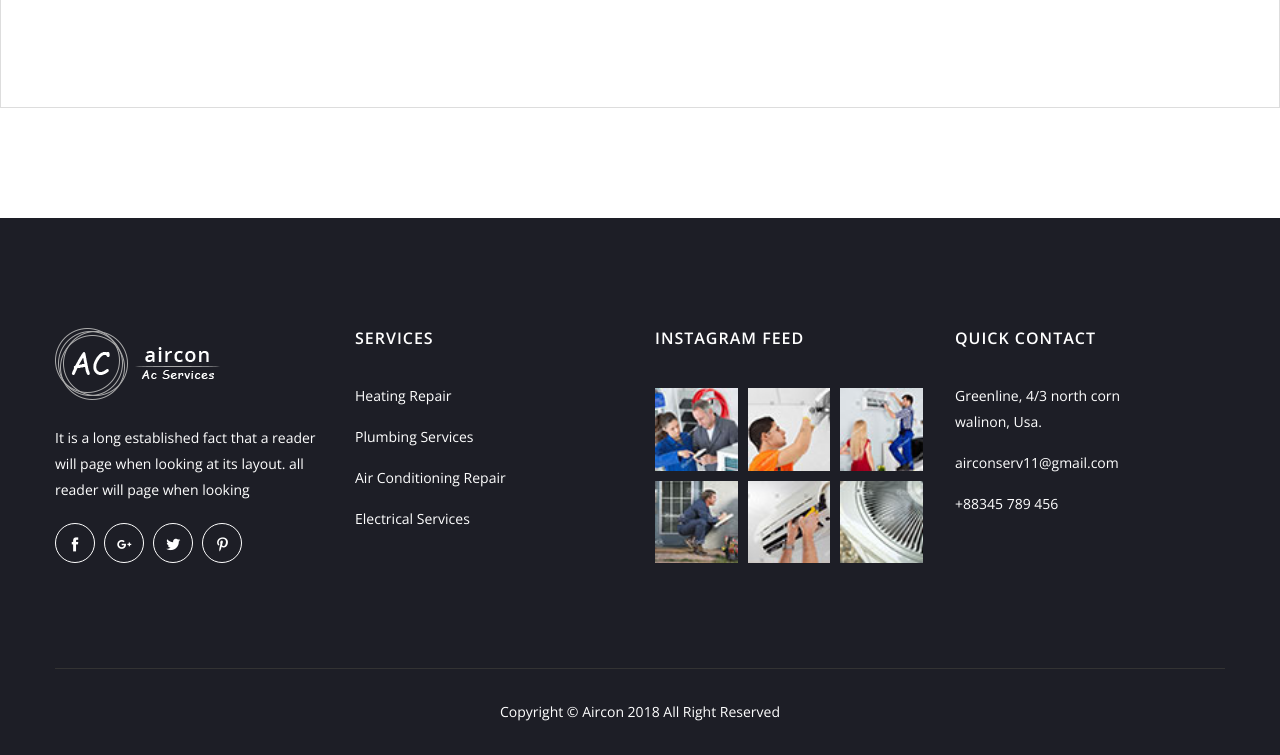
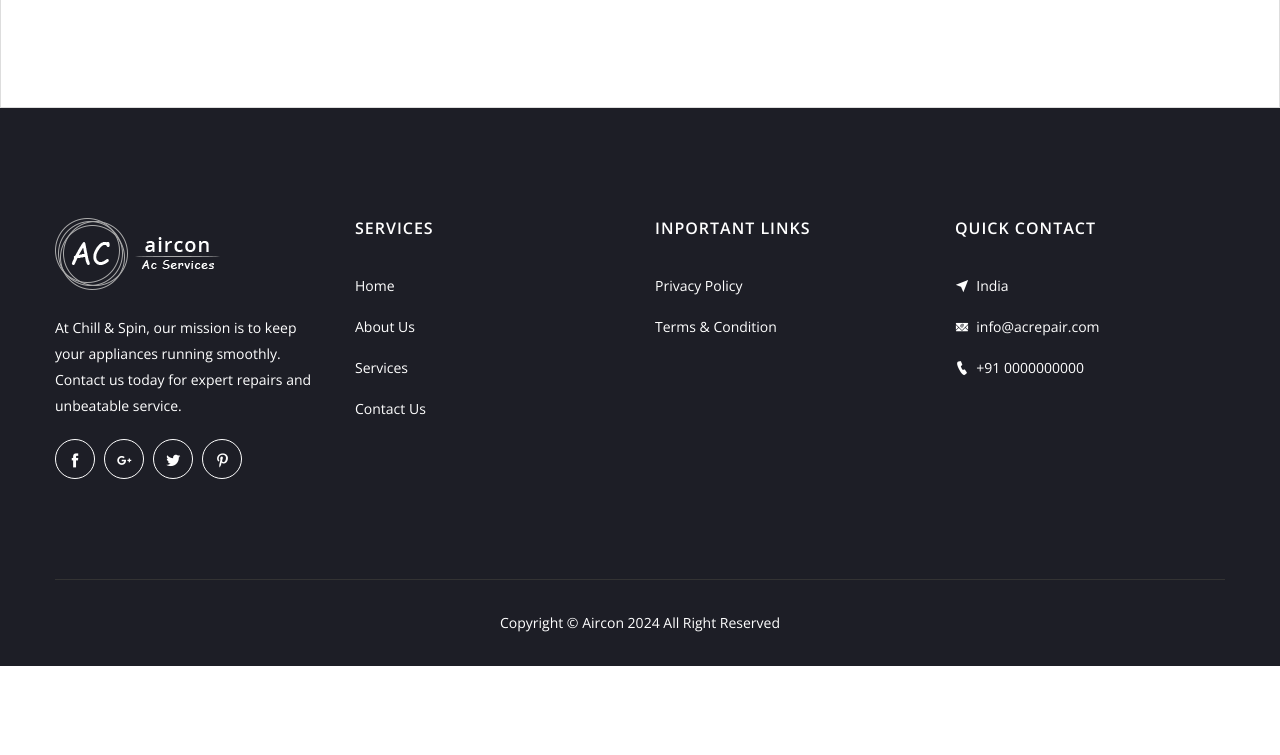
Before and after one commit to Shivgithubit/AC-Services-, a plain HTML site: page contact.html in a window 1280 px wide. Shown: the part 1351-2106 px from the top of the page. After the commit the page ends 2017 px from the top, so only its background shows below. Drawn offline with nearby package versions, Linux system fonts and the light colour scheme; some packages are replaced by stand-ins of ours; a script that the page names is missing.

Commit message:
new changes-1

```diff
--- a/assets/css/style.css
+++ b/assets/css/style.css
@@ -705,7 +705,7 @@ input:-ms-input-placeholder, textarea:-ms-input-placeholder {
 }
 
 .pt--20 {
-  padding-top: 20px;
+  padding-top: 0px;
 }
 
 .pt--25 {
@@ -806,7 +806,7 @@ input:-ms-input-placeholder, textarea:-ms-input-placeholder {
 }
 
 .pb--20 {
-  padding-bottom: 20px;
+  padding-bottom: 10px;
 }
 
 .pb--25 {
@@ -2395,6 +2395,7 @@ input:-ms-input-placeholder, textarea:-ms-input-placeholder {
   font-weight: 600;
   color: #ffffff;
   margin-bottom: 25px;
+  line-height: 60px;
 }
 @media only screen and (min-width: 768px) and (max-width: 991px) {
   .something-new-inner h2 {
--- a/contact.html
+++ b/contact.html
@@ -228,7 +228,7 @@
     </div>
 
     <!-- Footer Area Start -->
-    <footer class="footer-area mt--110">
+    <footer class="footer-area">
         <div class="footer-top pt--50 pb--100">
             <div class="container">
                 <div class="row">
@@ -237,7 +237,7 @@
                             <div class="logo">
                                 <a href="#"><img src="assets/images/logo/logo-2.png" alt=""></a>
                             </div>
-                            <p>It is a long established fact that a reader will page when looking at its layout.  all reader will page when looking </p>
+                            <p>At Chill & Spin, our mission is to keep your appliances running smoothly. Contact us today for expert repairs and unbeatable service.</p>
                             <ul class="social">
                                 <li><a href="#"><i class="icofont-facebook"></i></a></li>
                                 <li><a href="#"><i class="icofont-google-plus"></i></a></li>
@@ -252,25 +252,21 @@
                                 <h3>SERVICES</h3>
                             </div>
                             <ul class="footer-list">
-                                <li><a href="#">Heating Repair</a></li>
-                                <li><a href="#">Plumbing Services</a></li>
-                                <li><a href="#">Air Conditioning Repair</a></li>
-                                <li><a href="#">Electrical Services</a></li>
+                                <li><a href="index.html">Home</a></li>
+                                <li><a href="about.html">About Us</a></li>
+                                <li><a href="services.html">Services</a></li>
+                                <li><a href="contact.html">Contact Us</a></li>
                             </ul>
                         </div>
                     </div>
                     <div class="col-lg-3 col-md-6">
                         <div class="footer-info  mt--60">
                             <div class="footer-title">
-                                <h3>INSTAGRAM FEED</h3>
+                                <h3>Inportant Links</h3>
                             </div>
-                            <ul class="footer-list-instagram">
-                                <li><a href="#"><img src="assets/images/instagram/ins-1.jpg" alt=""></a></li>
-                                <li><a href="#"><img src="assets/images/instagram/ins-2.jpg" alt=""></a></li>
-                                <li><a href="#"><img src="assets/images/instagram/ins-3.jpg" alt=""></a></li>
-                                <li><a href="#"><img src="assets/images/instagram/ins-4.jpg" alt=""></a></li>
-                                <li><a href="#"><img src="assets/images/instagram/ins-5.jpg" alt=""></a></li>
-                                <li><a href="#"><img src="assets/images/instagram/ins-6.jpg" alt=""></a></li>
+                            <ul class="footer-list">
+                                <li><a href="#">Privacy Policy</a></li>
+                                <li><a href="#">Terms & Condition</a></li>
                             </ul>
                         </div>
                     </div>
@@ -280,9 +276,9 @@
                                 <h3>QUICK CONTACT</h3>
                             </div>
                             <ul class="footer-list">
-                                <li>Greenline, 4/3 north corn <br> walinon, Usa.</li>
-                                <li><a href="#">airconserv11@gmail.com</a></li>
-                                <li><a href="#">+88345 789 456</a></li>
+                                <li><i class="icofont-location-arrow"></i>&nbsp;&nbsp;India</li>
+                                <li><i class="icofont-email"></i><a href="#">&nbsp;&nbsp;info@acrepair.com</a></li>
+                                <li><i class="icofont-ui-call"></i><a href="#">&nbsp;&nbsp;+91 0000000000</a></li>
                             </ul>
                         </div>
                     </div>
@@ -294,7 +290,7 @@
                 <div class="row">
                     <div class="col-lg-12">
                         <div class="footer-bottom-inner text-center">
-                        <p>Copyright &copy; Aircon 2018 All Right Reserved</p>
+                            <p>Copyright &copy; Aircon 2024 All Right Reserved</p>
                         </div>
                     </div>
                 </div>
```
Also changed, not shown: about.html (+13 -17 lines), index.html (+20 -26 lines), services.html (+13 -17 lines), single-services.html (+13 -17 lines).
